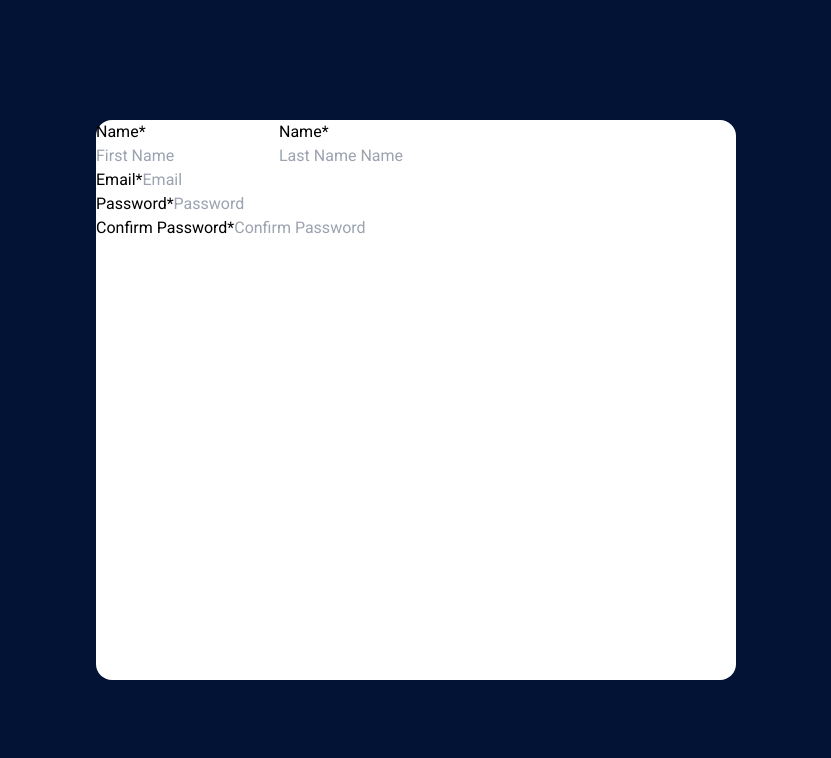
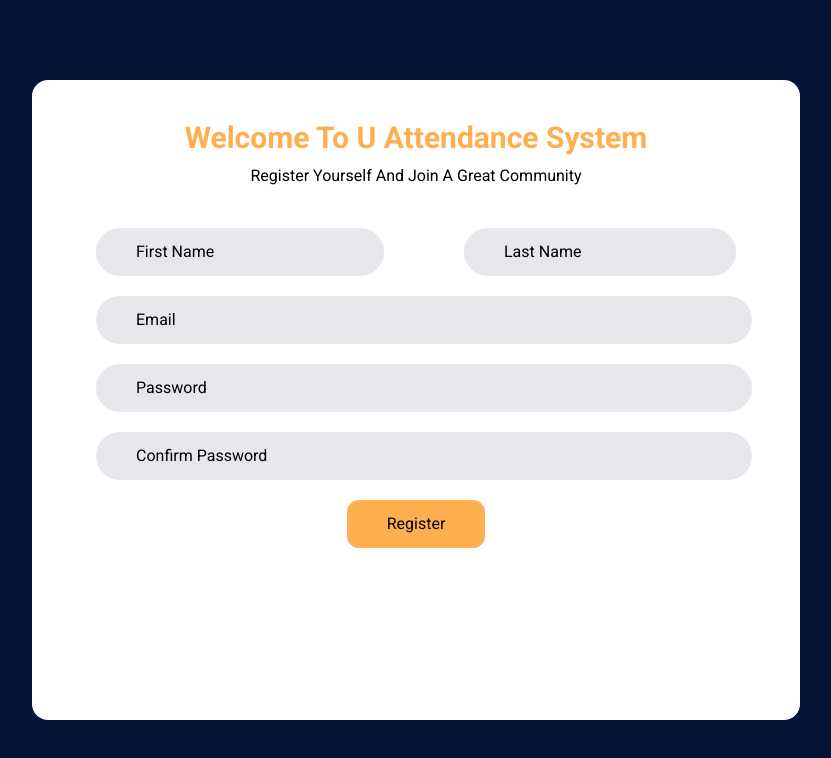
Before and after one commit to ubai-d/Attendance-Management-System, a Next.js app: page /Signup in a window 1280 px wide. Shown: the top 758 px of the page, without its empty margins (224-1055 px from the left). Built offline with nearby package versions, Linux system fonts and the light colour scheme.

Commit message:
signup ui completed

```diff
--- a/app/Signup/page.tsx
+++ b/app/Signup/page.tsx
@@ -1,138 +1,113 @@
-// import React from "react";
-// function Signin() {
-//   return (
-//     <div className="flex bg-main h-screen items-center justify-center">
-//       <div className="flex flex-col bg-white w-[60%] h-[80%] rounded-xl">
-//         <div className="text-center my-10">
-//           <h1 className="text-3xl font-semibold text-sub">
-//             Welcome To U Attendance System
-//           </h1>
-//           <p className="mt-2">Register Yourself And Join A Great Community</p>
-//         </div>
-//         <div className="flex flex-row mx-20 justify-between">
-//           <div>
-//             <input
-//               placeholder="Enter Your First Name"
-//               className="bg-gray-200 px-16 py-3 rounded-full w-72 placeholder:text-black placeholder:text-start text-start"
-//             />
-//           </div>
-//           <div>
-//             <input
-//               placeholder="Enter Your First Name"
-//               className="bg-gray-200 px-16 py-3 rounded-full w-72 placeholder:text-black placeholder:text-start text-start"
-//             />
-//           </div>
-//         </div>
-//         <div>
-//           <div className="mx-20 my-5">
-//             <input
-//               placeholder="Enter Your Email Address"
-//               className="bg-gray-200 px-16 py-3 rounded-full w-[41rem] placeholder:text-black placeholder:text-start text-start"
-//             />
-//           </div>
-//           <div className="mx-20 my-5">
-//             <input
-//               placeholder="Enter Your Password"
-//               className="bg-gray-200 px-16 py-3 rounded-full w-[41rem] placeholder:text-black placeholder:text-start text-start"
-//             />
-//           </div>
-//           <div className="mx-20 my-5">
-//             <input
-//               placeholder="Confirm Yoour Password"
-//               className="bg-gray-200 px-16 py-3 rounded-full w-[41rem] placeholder:text-black placeholder:text-start text-start"
-//             />
-//           </div>
-//           <div className="flex justify-between mx-40">
-//             <div className="flex gap-3">
-//             <input type="radio" />
-//             <p>teacher</p>
-//             </div>
-//            <div className="flex gap-3">
-//            <input type="radio" />
-//            <p>Student</p>
-//            </div>
-
-//           </div>
-//         </div>
-//         <div className="mx-auto">
-//           <button className="bg-sub px-10 py-3 rounded-xl">Register</button>
-//         </div>
-
-//       </div>
-//     </div>
-//   );
-// }
-
-// export default Signin;
-
+"use client"
 import React from "react";
-
+import { useFormik } from "formik";
+import { signUpSchema } from "../schemas";
 function Signup() {
+    const initialValues = {
+      FirstName: "",
+      LastName: "",
+      email: "",
+      password: "",
+      confirm_password: "",
+    };
+    const { values, handleBlur, handleChange, handleSubmit, errors, touched } =
+    useFormik({
+      initialValues,
+      validationSchema: signUpSchema,
+      validateOnChange: true,
+      validateOnBlur: false,
+      //// By disabling validation onChange and onBlur formik will validate on submit.
+      onSubmit: (values, action) => {
+        console.log("🚀 ~ file: App.jsx ~ line 17 ~ App ~ values", values);
+        //// to get rid of all the values after submitting the form
+        action.resetForm();
+      },
+    });
+    console.log(errors);
   return (
     <>
       <div className="flex justify-center items-center bg-main h-screen">
-      <form className="bg-white h-[70%] w-[50%] rounded-2xl">
-        <div className="flex flex-row">
+        <form className="bg-white w-[60%] h-[80%] rounded-2xl">
+          <div className="text-center my-10">
+            <h1 className="text-3xl font-semibold text-sub">
+              Welcome To U Attendance System
+            </h1>
+            <p className="mt-2">Register Yourself And Join A Great Community</p>
+          </div>
+          <div className="flex flex-row mx-16 gap-20 my-5">
             <div className="flex flex-col">
-          <label htmlFor="First Name" className="input-label">
-            Name*
-          </label>
               <input
+                className="bg-gray-200 px-10 py-3 rounded-full w-72 placeholder:text-black placeholder:text-start text-start "
                 type="name"
                 autoComplete="off"
                 name="First Name"
                 id="First Name"
                 placeholder="First Name"
+                value={values.FirstName}
+                onChange={handleChange}
+                onBlur={handleBlur}
               />
             </div>
-          <div className="flex flex-col">
-          <label htmlFor="Last Name Name" className="input-label">
-            Name*
-          </label>
+
             <input
+              className="bg-gray-200 px-10 py-3 rounded-full w-72 placeholder:text-black placeholder:text-start text-start "
               type="name"
               autoComplete="off"
-            name="Last Name Name"
-            id="Last Name Name"
-            placeholder="Last Name Name"
+              name="Last Name"
+              id="Last Name"
+              placeholder="Last Name"
+              value={values.LastName}
+              onChange={handleChange}
+              onBlur={handleBlur}
             />
           </div>
-        </div>
-        <div className="input-block">
-          <label htmlFor="email" className="input-label">
-            Email*
-          </label>
+          <div className="mx-16 my-5">
             <input
+              className="bg-gray-200 px-10 py-3 rounded-full w-[41rem] placeholder:text-black placeholder:text-start text-start "
               type="email"
               autoComplete="off"
               name="email"
               id="email"
               placeholder="Email"
+              value={values.email}
+              onChange={handleChange}
+              onBlur={handleBlur}
             />
           </div>
-        <div className="input-block">
-          <label htmlFor="password" className="input-label">
-            Password*
-          </label>
+          <div className="mx-16 my-5">
             <input
+              className="bg-gray-200 px-10 py-3 rounded-full w-[41rem] placeholder:text-black placeholder:text-start text-start "
               type="password"
               autoComplete="off"
               name="password"
               id="password"
               placeholder="Password"
+              value={values.password}
+              onChange={handleChange}
+              onBlur={handleBlur}
             />
           </div>
-        <div className="input-block">
-          <label htmlFor="confirm_password" className="input-label">
-            Confirm Password*
-          </label>
+          <div className="mx-16 my-5">
             <input
+              className="bg-gray-200 px-10 py-3 rounded-full w-[41rem] placeholder:text-black placeholder:text-start text-start "
               type="password"
               autoComplete="off"
               name="confirm_password"
               id="confirm_password"
               placeholder="Confirm Password"
+              value={values.confirm_password}
+              onChange={handleChange}
+              onBlur={handleBlur}
             />
+             {errors.confirm_password && touched.confirm_password ? (
+                      <p className="form-error">{errors.confirm_password}</p>
+                    ) : null}
+          </div>
+          <div className="flex items-center justify-center">
+            {" "}
+            <button className="bg-sub px-10 py-3 rounded-xl" type="submit">
+              Register
+            </button>{" "}
           </div>
         </form>
       </div>
--- /dev/null
+++ b/app/schemas/index.tsx
@@ -0,0 +1,10 @@
+import * as Yup from "yup";
+
+export const signUpSchema = Yup.object({
+  name: Yup.string().min(2).max(25).required("Please enter your name"),
+  email: Yup.string().email().required("Please enter your email"),
+  password: Yup.string().min(6).required("Please enter your password"),
+  confirm_password: Yup.string()
+    .required()
+    .oneOf([Yup.ref("password")], "Password must match"),
+});
--- a/package.json
+++ b/package.json
@@ -15,11 +15,13 @@
     "autoprefixer": "10.4.15",
     "eslint": "8.47.0",
     "eslint-config-next": "13.4.16",
+    "formik": "^2.4.3",
     "next": "13.4.16",
     "postcss": "8.4.27",
     "react": "18.2.0",
     "react-dom": "18.2.0",
     "tailwindcss": "3.3.3",
-    "typescript": "5.1.6"
+    "typescript": "5.1.6",
+    "yup": "^1.2.0"
   }
 }
```
Also changed, not shown: 1 other file (tests, documents, lock files or other folders). Lines whose indentation alone changed are shown as unchanged.
